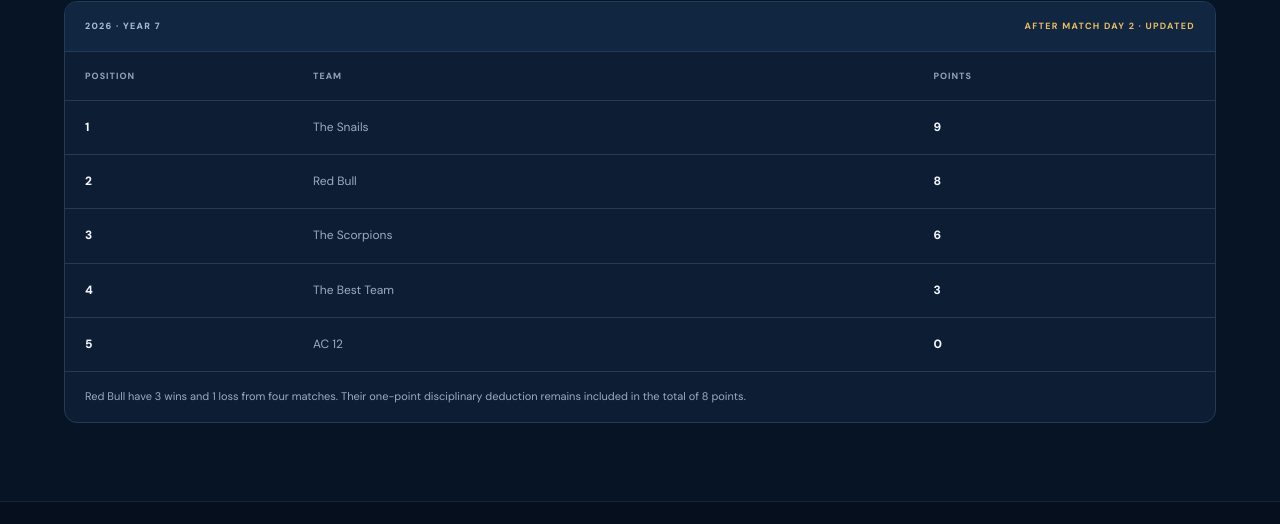
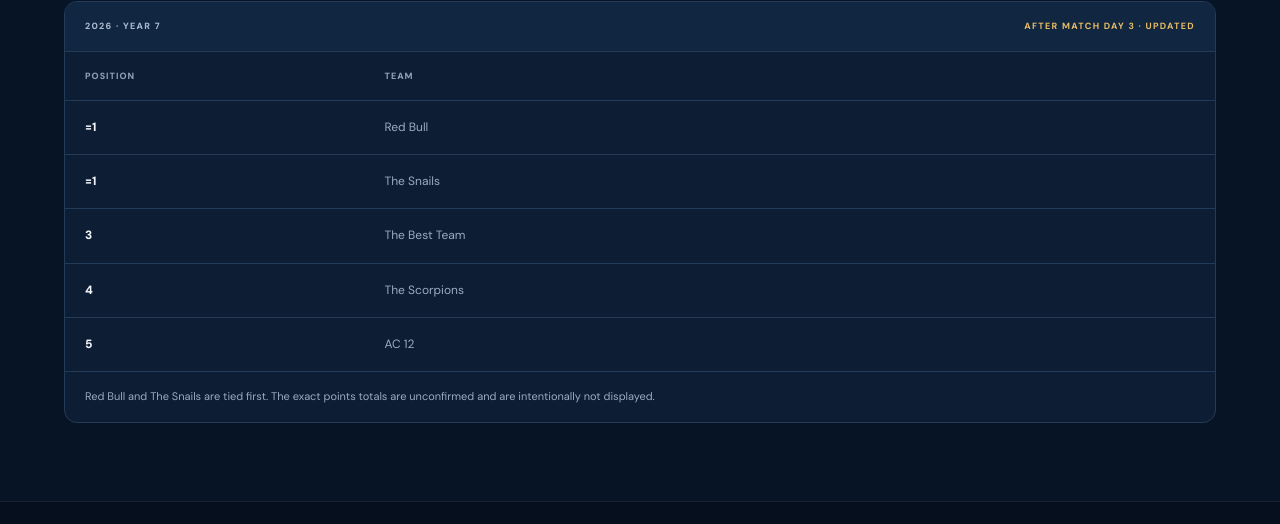
Before and after one commit to Player-Pro/ACSAD, a plain HTML site: page competition-ladder.html in a window 1280 px wide. Shown: the part 205-729 px from the top of the page. Drawn offline with Linux system fonts and the light colour scheme.

Commit message:
Update SEPEP ladder after Match Day 3

```diff
--- a/competition-ladder.html
+++ b/competition-ladder.html
@@ -5,20 +5,20 @@
 <header class="competition-header"><a class="competition-brand" href="index.html"><img src="logo.svg" alt="ACSAD logo"><span><strong>ACSAD<span>.</span></strong><small>COMPETITION EDITION</small></span></a><nav aria-label="Competition navigation"><a href="index.html">Home</a><a href="news.html">News</a><a href="competition-fixtures.html">Fixtures</a><a href="competition-results.html">Results</a><a href="competition-ladder.html">Ladder</a><a href="gaming.html">Gaming</a><a href="school-countdown.html">School Countdown</a><a class="competition-admin" href="admin.html">Admin ↗</a></nav></header>
 <main class="competition-main">
 <section class="competition-section">
-<div class="competition-section-heading"><div><span class="competition-label">THE RACE FOR THE FINAL</span><h2>Competition ladder.</h2></div><p>Updated after Match Day 2 · Wednesday 18 November 2026. Points are based on the confirmed standings.</p></div>
+<div class="competition-section-heading"><div><span class="competition-label">THE RACE FOR THE FINAL</span><h2>Competition ladder.</h2></div><p>Updated after Match Day 3 · Friday 20 November 2026. Positions only; points totals are not confirmed.</p></div>
 <div class="competition-ladder-placeholder">
-<div class="competition-ladder-top"><span>2026 · YEAR 7</span><strong>AFTER MATCH DAY 2 · UPDATED</strong></div>
+<div class="competition-ladder-top"><span>2026 · YEAR 7</span><strong>AFTER MATCH DAY 3 · UPDATED</strong></div>
 <div class="competition-ladder-table ladder-five-team">
-<div class="competition-ladder-row competition-ladder-head"><span>POSITION</span><span>TEAM</span><span>POINTS</span></div>
-<div class="competition-ladder-row"><strong>1</strong><span>The Snails</span><strong>9</strong></div>
-<div class="competition-ladder-row"><strong>2</strong><span>Red Bull</span><strong>8</strong></div>
-<div class="competition-ladder-row"><strong>3</strong><span>The Scorpions</span><strong>6</strong></div>
-<div class="competition-ladder-row"><strong>4</strong><span>The Best Team</span><strong>3</strong></div>
-<div class="competition-ladder-row"><strong>5</strong><span>AC 12</span><strong>0</strong></div>
+<div class="competition-ladder-row competition-ladder-head"><span>POSITION</span><span>TEAM</span></div>
+<div class="competition-ladder-row"><strong>=1</strong><span>Red Bull</span></div>
+<div class="competition-ladder-row"><strong>=1</strong><span>The Snails</span></div>
+<div class="competition-ladder-row"><strong>3</strong><span>The Best Team</span></div>
+<div class="competition-ladder-row"><strong>4</strong><span>The Scorpions</span></div>
+<div class="competition-ladder-row"><strong>5</strong><span>AC 12</span></div>
 </div>
-<p class="competition-ladder-note">Red Bull have 3 wins and 1 loss from four matches. Their one-point disciplinary deduction remains included in the total of 8 points.</p>
+<p class="competition-ladder-note">Red Bull and The Snails are tied first. The exact points totals are unconfirmed and are intentionally not displayed.</p>
 
 </div></section></main>
 <footer class="competition-footer"><a href="index.html"><img src="logo.svg" alt="ACSAD"></a><div><strong>ACSAD<span>.</span> COMPETITION EDITION</strong><small>Alkimos College Sports & Athletics Digital</small></div><a href="admin.html">ADMIN ACCESS ↗</a></footer>
-<style>.ladder-five-team{overflow-x:auto}.ladder-five-team .competition-ladder-row{grid-template-columns:minmax(90px,.5fr) minmax(145px,1.4fr) minmax(70px,.6fr);min-width:360px}.ladder-five-team .competition-ladder-head{font-size:9px}.ladder-five-team .competition-ladder-row strong{color:var(--c-text,#fff);font-weight:800}</style>
+<style>.ladder-five-team{overflow-x:auto}.ladder-five-team .competition-ladder-row{grid-template-columns:minmax(90px,.5fr) minmax(145px,1.4fr);min-width:360px}.ladder-five-team .competition-ladder-head{font-size:9px}.ladder-five-team .competition-ladder-row strong{color:var(--c-text,#fff);font-weight:800}</style>
 </body></html>
```
